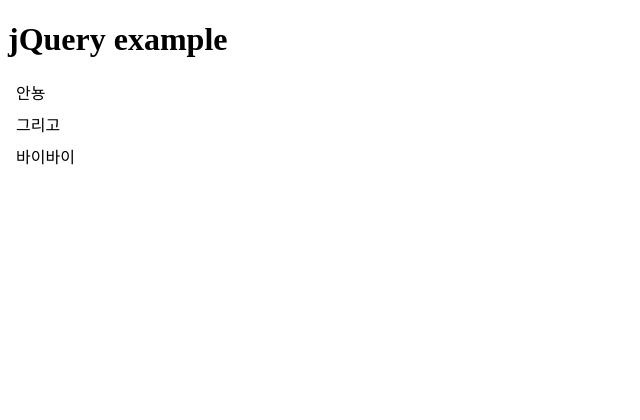
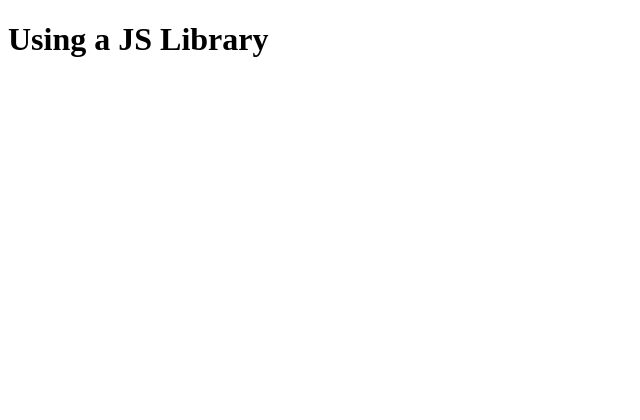
Before and after one commit to Helloworld616/basic-ver.2, a Django app: page / in a window 1280 px wide. Shown: the top 420 px of the page, without its empty margins (0-640 px from the left). Run offline with Django 3.2, Linux system fonts and the light colour scheme; some libraries are stand-ins or nearby versions.

Commit message:
스터디 기본 틀 2

```diff
--- /dev/null
+++ b/myvenv/pyvenv.cfg
@@ -0,0 +1,3 @@
+home = C:\Users\김준형\AppData\Local\Programs\Python\Python38-32
+include-system-site-packages = false
+version = 3.8.2
--- a/study/static/study/css/style.css
+++ b/study/static/study/css/style.css
@@ -3,9 +3,6 @@ p {
     font-size:16px;
 }
 
-.selected {
-    color:blue;
-}
 
 .description{
     display : none;
@@ -31,7 +28,3 @@ ul{
 main{
     height: 1500px;
 }
-
-.B{
-    background-color : yellow;
-}
--- a/study/templates/home.html
+++ b/study/templates/home.html
@@ -4,16 +4,12 @@
     <head>
         <meta charset="utf-8">
         <link rel="stylesheet" type="text/css" href="{% static 'study/css/style.css' %}" />
-        <script src="https://code.jquery.com/jquery-3.2.1.min.js"></script>
     </head>
     <body>
         <header>
-            <h1 class="title">jQuery example</h1>
+            <h1 class="title">Using a JS Library</h1>
         </header>
         <main>
-            <p>안뇽</p>
-            <p>그리고</p>
-            <p>바이바이</p>
         </main>
         <footer></footer>
     </body>
```
Also changed, not shown: 11 other files.
